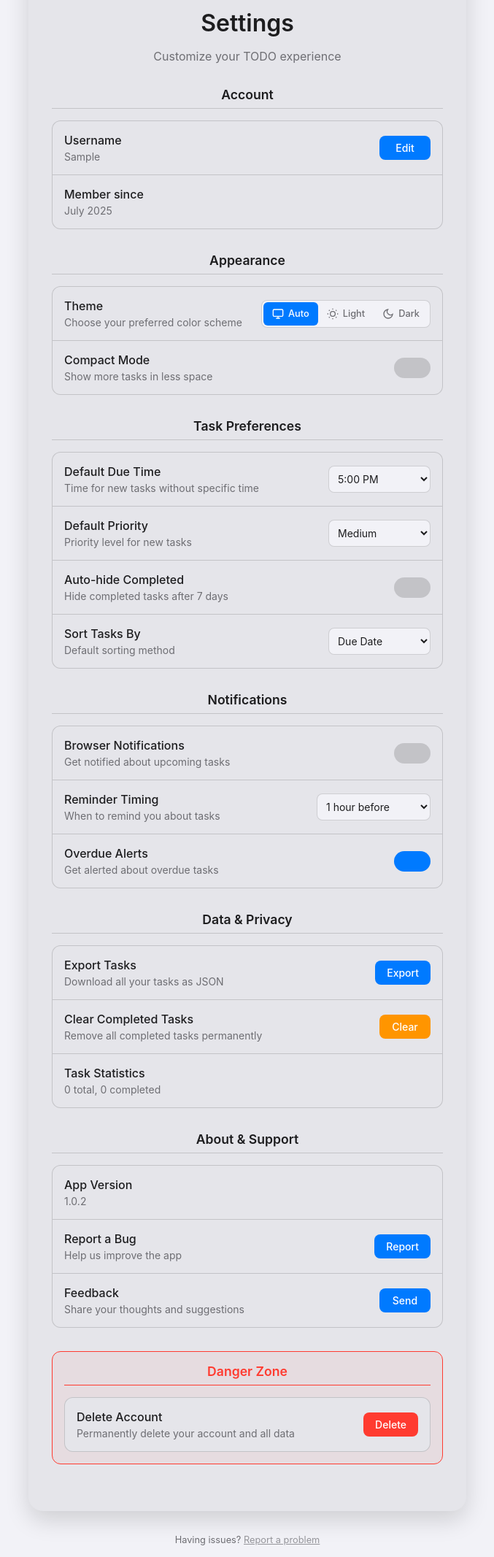
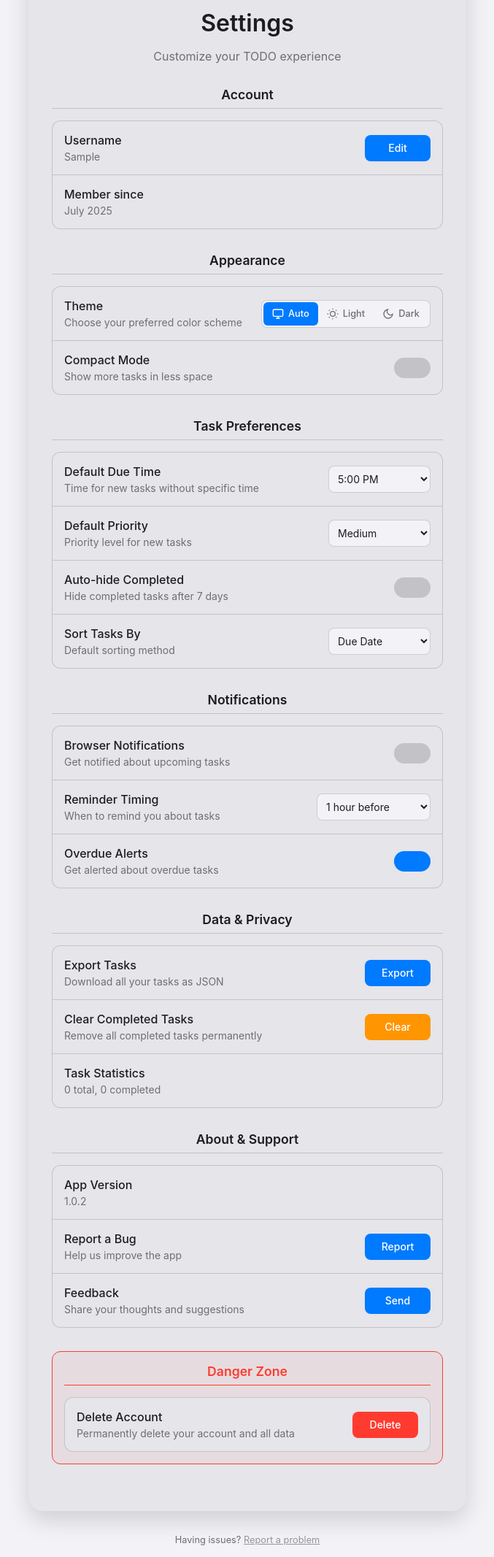
Before and after one commit to CJYD/TODO-APP, a Flask app: page /settings in a window 1280 px wide. Shown: the part 154-2287 px from the top of the page at 73% size, without its empty margins (301-978 px from the left). Run offline with Flask 3, Linux system fonts and the light colour scheme; the visitor is signed in with stand-in values (Sample User, id 1); data that the repository does not hold is empty.

Commit message:
Fixed settings buttons

```diff
--- a/templates/settings.html
+++ b/templates/settings.html
@@ -301,11 +301,12 @@
   font-size: 0.875rem;
 }
 
+/* Uniform settings action buttons (match Send button size) */
 .setting-action {
   background: var(--accent-blue);
   color: white;
   border: none;
-  padding: 0.5rem 1rem;
+  padding: 0.45rem 1rem;
   border-radius: 8px;
   font-size: 0.875rem;
   font-weight: 500;
@@ -314,7 +315,9 @@
   text-decoration: none;
   display: inline-flex;
   align-items: center;
-  min-width: 70px;
+  min-width: 90px;
+  max-width: 120px;
+  height: 36px;
   justify-content: center;
 }
 
```
